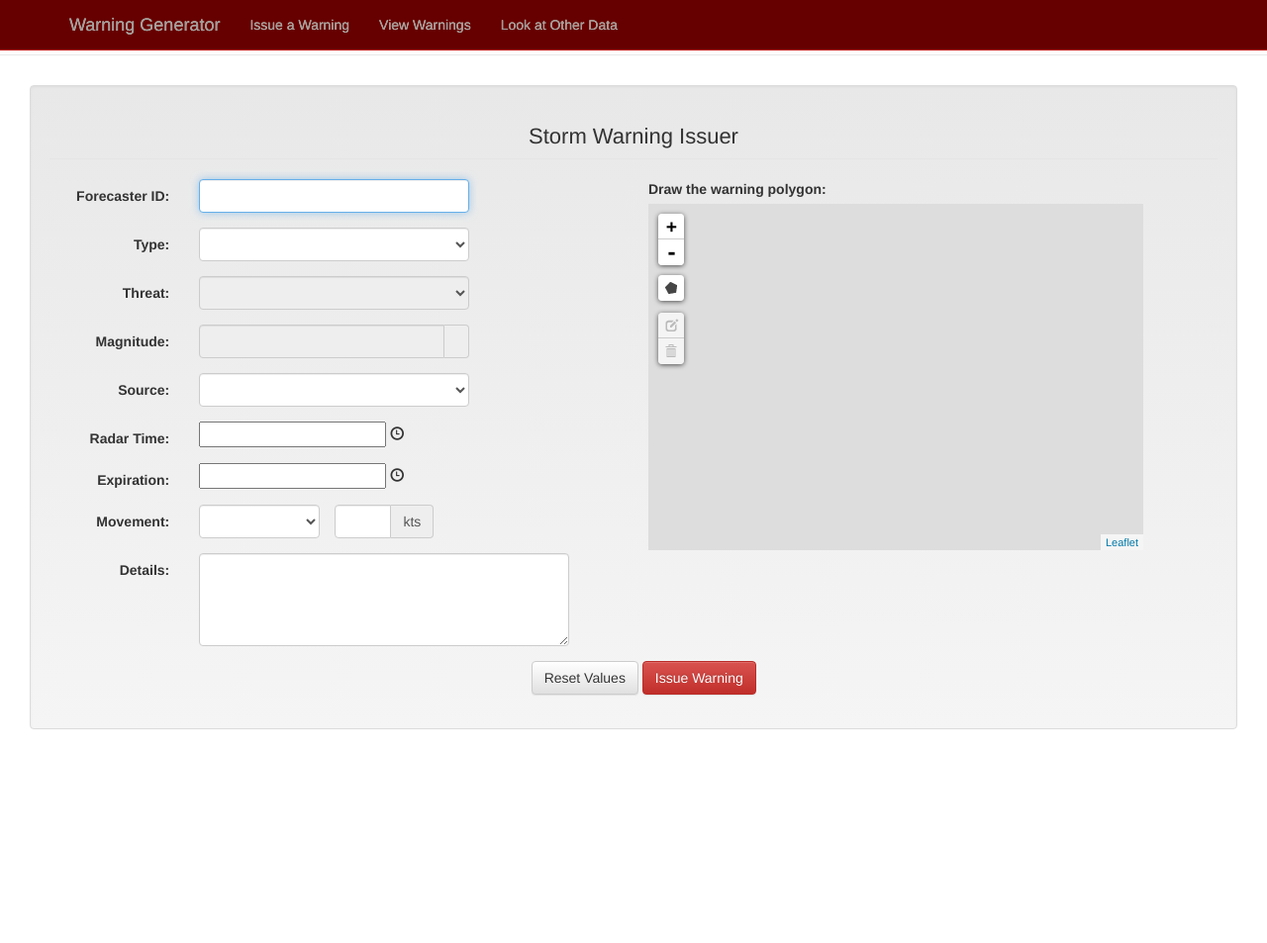
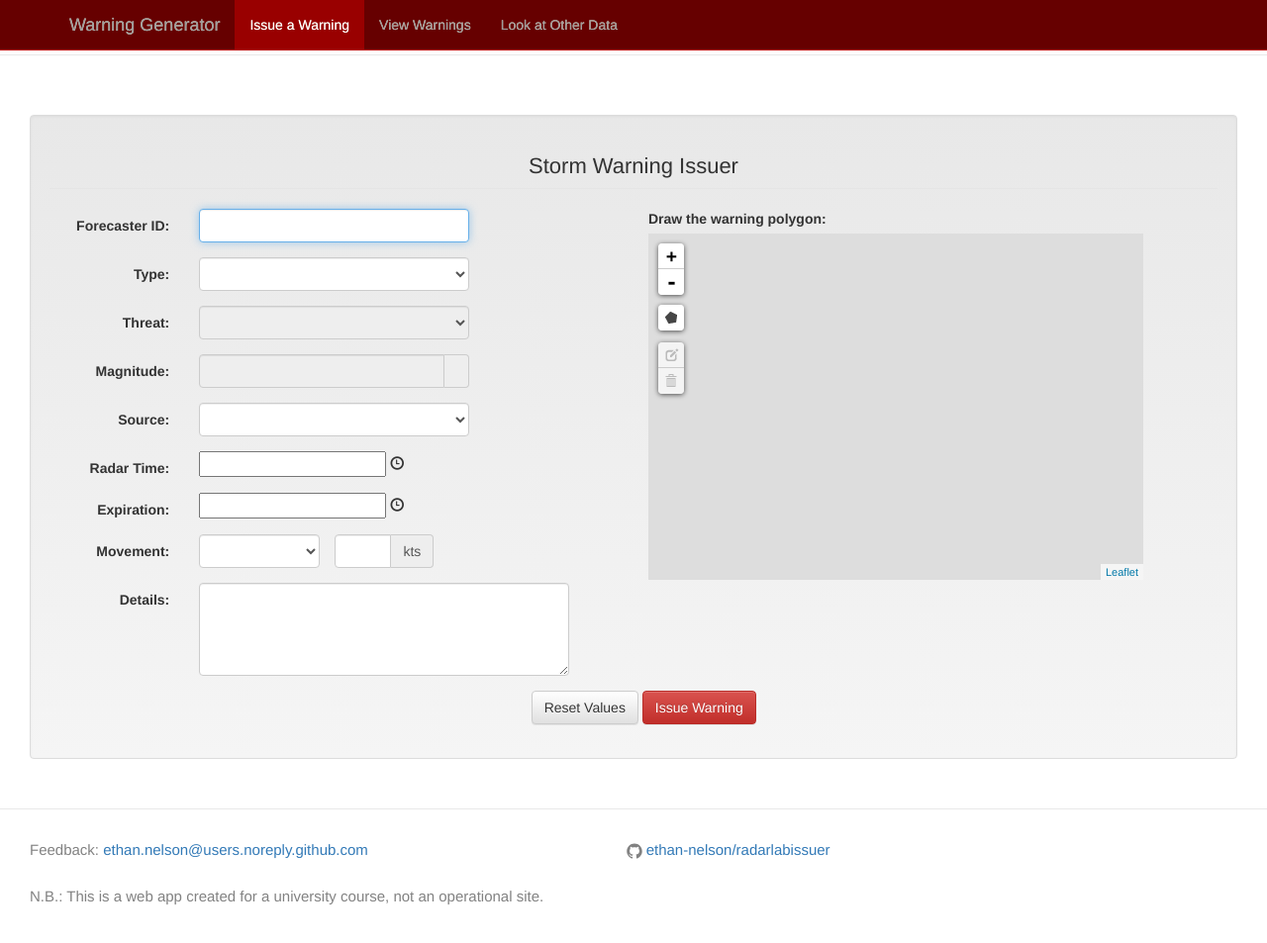
Before and after one commit to ethan-nelson/radarlabissuer, a Jekyll site: the page built from index.html, in a window 1280 px wide and 971 px high. Shown: the top 953 px of the window at 99% size. Built offline with Jekyll 4.4.1, drawn with Linux system fonts in a browser that asks for light colours; nearby versions of some CDN libraries.

Commit message:
misc edits

```diff
--- a/_config.yml
+++ b/_config.yml
@@ -1,11 +1,9 @@
 # Site settings
-title: Radar Lab Warning Issuer
 email: ethan.nelson@users.noreply.github.com
-description: > # this means to ignore newlines until "baseurl:"
-  A mock weather warning issue console for an undergraduate radar and satellite course.
-baseurl: "" # the subpath of your site, e.g. /blog/
-url: "" # the base hostname & protocol for your site
+description: >
+    N.B.: This is a web app created for a university course, not an operational site.
 permalink: pretty
+github_username: ethan-nelson/radarlabissuer
 
 # Build settings
 markdown: kramdown
--- a/_includes/footer.html
+++ b/_includes/footer.html
@@ -2,13 +2,12 @@
 
   <div class="wrapper">
 
-    <h2 class="footer-heading">{{ site.title }}</h2>
+
 
     <div class="footer-col-wrapper">
       <div class="footer-col  footer-col-1">
         <ul class="contact-list">
-          <li>{{ site.title }}</li>
-          <li><a href="mailto:{{ site.email }}">{{ site.email }}</a></li>
+          <li>Feedback: <a href="mailto:{{ site.email }}">{{ site.email }}</a></li>
         </ul>
       </div>
 
@@ -45,7 +44,7 @@
         </ul>
       </div>
 
-      <div class="footer-col  footer-col-3">
+      <div class="footer-col  footer-col-4">
         <p class="text">{{ site.description }}</p>
       </div>
     </div>
--- a/_includes/header.html
+++ b/_includes/header.html
@@ -14,7 +14,11 @@
         </div>
         <div id="navbar" class="navbar-collapse collapse">
           <ul class="nav navbar-nav">
-            <li><a href="/">Issue a Warning</a></li>
+			{% if page.slug == 'home' %}
+				<li class="active"><a href="/">Issue a Warning</a></li>
+			{% else %}
+            	<li><a href="/">Issue a Warning</a></li>
+			{% endif %}
             <li data-active="review"><a href="/review/">View Warnings</a></li>
 			<li data-active="ancillary"><a href="/ancillary/" target="_blank">Look at Other Data</a></li>
           </ul>
--- a/_layouts/default.html
+++ b/_layouts/default.html
@@ -13,7 +13,7 @@
       </div>
     </div>
 
-    <!-- {% include footer.html %} -->
+    {% include footer.html %}
 
   </body>
 
--- a/index.html
+++ b/index.html
@@ -9,7 +11,7 @@ title: Warning Generator
 </script>
 
 <div id="returnvalue"></div>
-<div class="well bs-component col-xs-16">
+<div class="well bs-component col-md-12">
 <form class="form-horizontal" id="stormwarning">
 	<fieldset>
 	<center><legend><h3>Storm Warning Issuer</h3></legend></center>
@@ -132,7 +134,7 @@ title: Warning Generator
 	<div class="form-group">
 		<div class="col-lg-offset-5">
 			<input class="btn btn-default" value="Reset Values" type="button" onClick="ResetData();">
-			<input class="btn btn-danger" value="Issue Warning" type="submit">
+			<input class="btn btn-danger" value="Issue Warning" type="submit" id="submitter" data-loading-text='Issuing...'>
 		</div>
 	</div>
 
@@ -226,6 +228,12 @@ title: Warning Generator
 		polygonid = JSON.stringify(drawnWarning.toGeoJSON());
 	});
 
+	function attribution(){
+	window.alert('Map data: OpenStreetMap contributors (http://openstreetmap.org).\n' +
+		'Imagery: Mapbox (http://mapbox.com).\n' +
+		'For more information, contact the project creator at ethan.nelson@users.noreply.github.com');
+	}
+
 	function ResetData() {
 		document.getElementById("stormwarning").reset();
 
--- a/review.md
+++ b/review.html
@@ -89,7 +89,7 @@ $.each($('.collapse'),function(){
         <input class="form-control" id="forecasterNumber" type="text" name="forecasterNumber">
       </div>
 
-		<input class="btn btn-default" value="Review Warnings" type="submit">
+		<input class="btn btn-default" value="Review Warnings" type="submit" data-loading-text="Looking up..." name="forecasterNumberbtn" id="forecasterNumberbtn">
 	</fieldset>
 </form>
 
```
Also changed, not shown: other parts of index.html (+4 -0 lines), other parts of review.html (+1 -1 lines), ancillary.html (renamed from ancillary.md), 1 other file.
